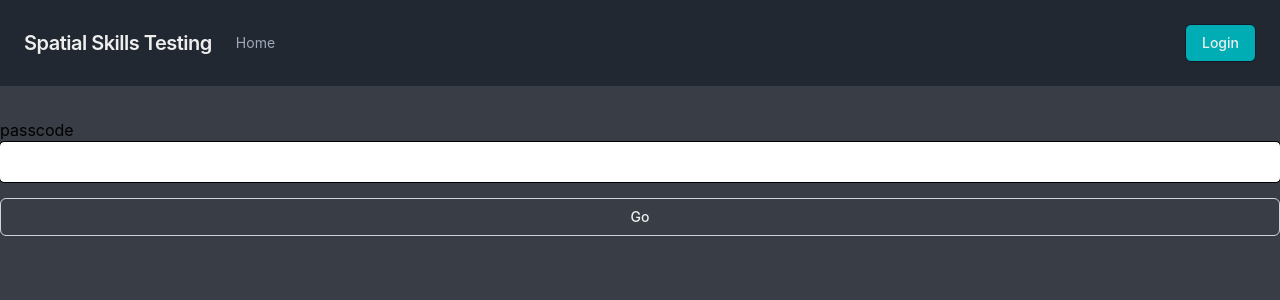
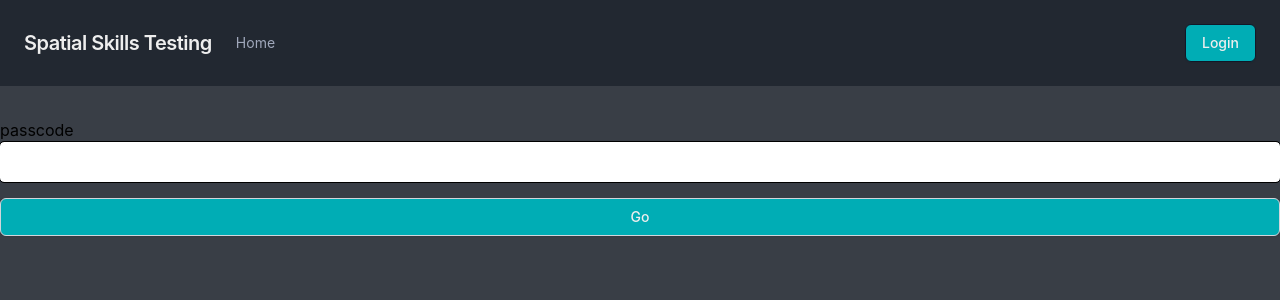
Before and after one commit to uoa-compsci399-s2-2022/Website, a Next.js app: page /auth/_student in a window 1280 px wide. Shown: the top 300 px of the page. Built offline with nearby package versions, Linux system fonts and the light colour scheme; no server answers.

Commit message:
updated button colours

```diff
--- a/src/components/button.tsx
+++ b/src/components/button.tsx
@@ -21,11 +21,11 @@ interface Colours {
 
 const colours: Colours = {
     solid: {
-        enabled: 'border-gray-300 bg-background text-text-colour hover:bg-orange-600',
+        enabled: 'border-gray-300 bg-accent text-text-colour hover:bg-accent-2',
         disabled: 'border-gray-300 bg-background text-text-colour',
     },
     not_solid: {
-        enabled: 'border-gray-300 bg-background text-text-colour-700 hover:bg-accent',
+        enabled: 'border-gray-300 bg-background text-text-colour-700 hover:bg-gray-900',
         disabled: 'border-gray-300 bg-background text-text-colour',
     }
 }
--- a/tailwind.config.js
+++ b/tailwind.config.js
@@ -10,6 +10,7 @@ module.exports = {
         "background": "#393E46",
         "text-colour": "#EEEEEE",
         "accent": "#00ADB5",
+        "accent-2": "#005E63",
         "nav-text": "#a0a8bb",
         "border": "#535965"
       }
```
